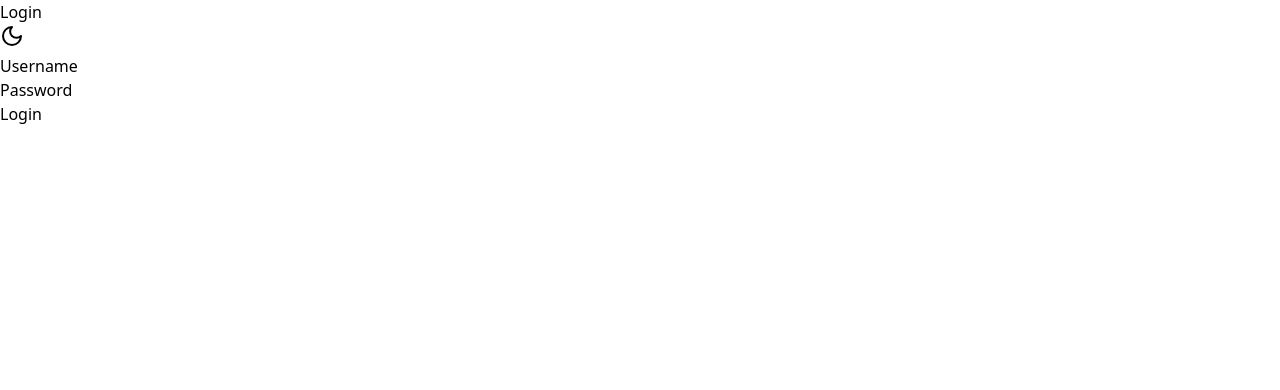
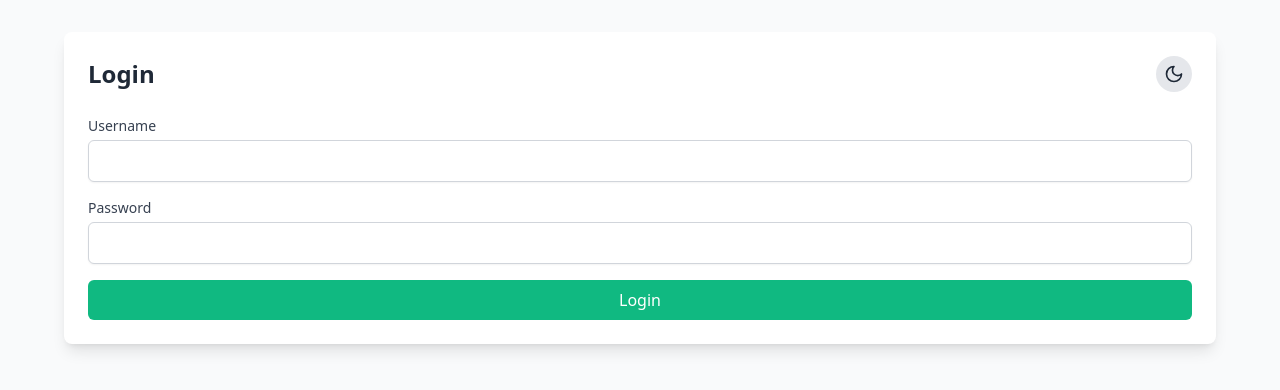
Before and after one commit to roselliot/getask, a React (Vite) app: page / in a window 1280 px wide. Shown: the top 390 px of the page. Built offline with nearby package versions, Linux system fonts and the light colour scheme.

Commit message:
worked after messed up but with index.css warning

```diff
--- /dev/null
+++ b/postcss.config.js
@@ -0,0 +1,6 @@
+module.exports = {
+  plugins: {
+    tailwindcss: {},
+    autoprefixer: {},
+  }
+}
--- /dev/null
+++ b/src/index.js
@@ -0,0 +1,11 @@
+import React from 'react';
+import ReactDOM from 'react-dom';
+import './index.css';
+import App from './App';
+
+ReactDOM.render(
+  <React.StrictMode>
+    <App />
+  </React.StrictMode>,
+  document.getElementById('root')
+);
--- a/tailwind.config.js
+++ b/tailwind.config.js
@@ -1,9 +1,9 @@
 module.exports = {
   content: [
-    "./src/**/*.{html,ts}",
+    "./src/**/*.{html,ts,tsx,js,jsx}",
   ],
   theme: {
     extend: {},
   },
   plugins: [],
-}
+};
```
Also changed, not shown: package.json (+11 -11 lines), 1 other file (tests, documents, lock files or other folders).
